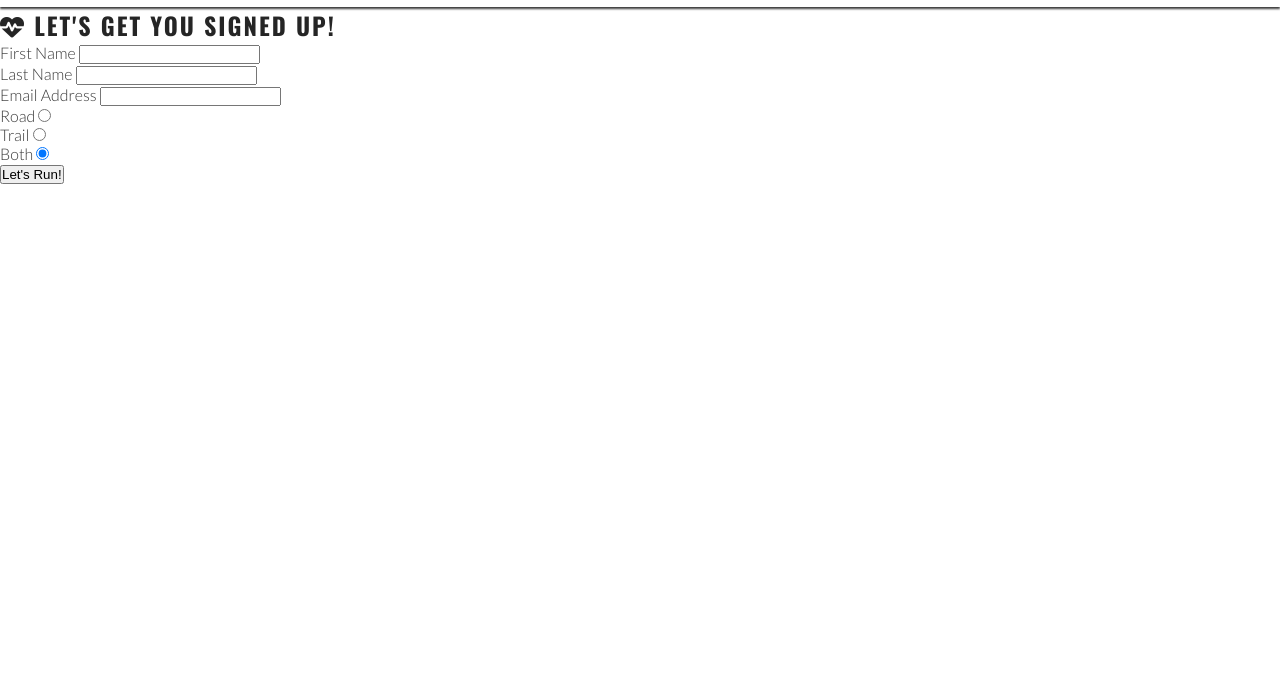
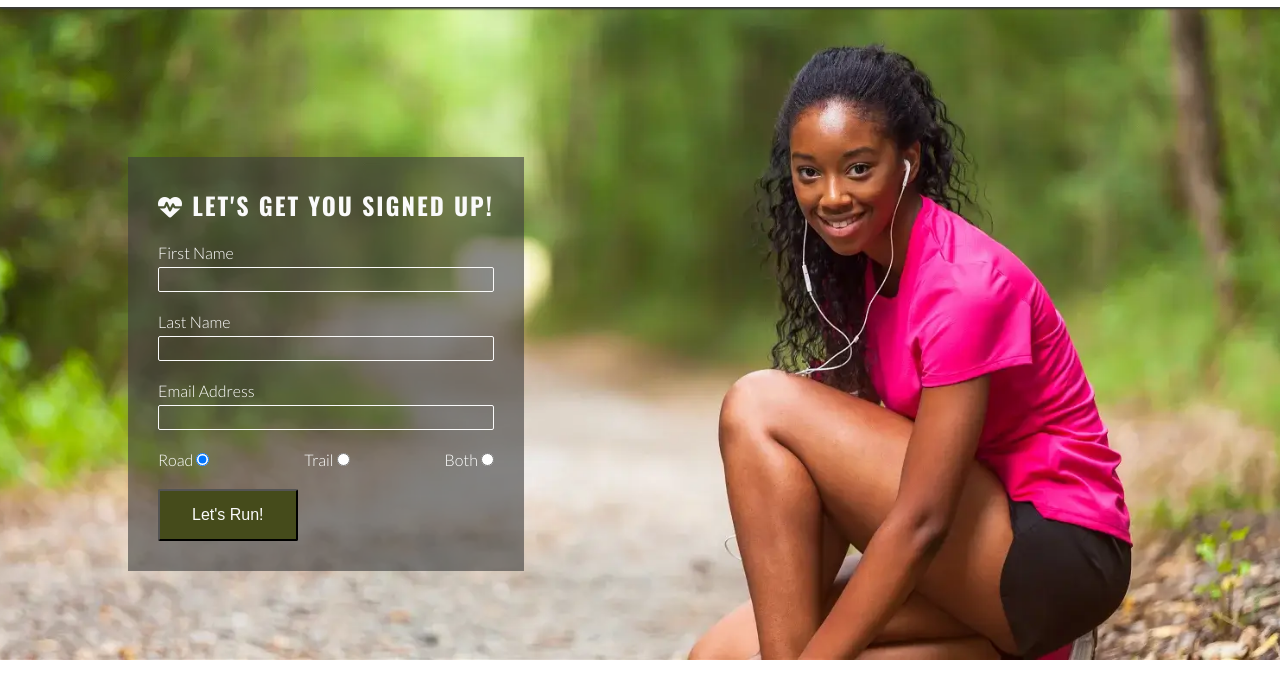
Before and after one commit to weakn1337/love-running, a plain HTML site: page signup.html in a window 1280 px wide. Shown: the part 72-749 px from the top of the page. Drawn offline with nearby package versions, Linux system fonts and the light colour scheme.

```diff
--- a/assets/css/style.css
+++ b/assets/css/style.css
@@ -89,6 +89,9 @@ main {
     /* Make main element take up any surplus space to push footer down */
     flex: 1 0 auto;
     margin-top: 47px;
+
+    display: flex;
+    flex-direction: column;
 }
 
 /* Hero section */
@@ -211,6 +214,49 @@ main {
     color: #3a3a3a;
 }
 
+#signup {
+    background-image: url("../images/signup-image.webp");
+    background-size: cover;
+    background-position: 75%;
+    padding: 20px 10% 0 10%;
+    flex-grow: 1;
+}
+
+#signup-form {
+    color: #ffffff;
+    background-color: rgba(60, 60, 60, 0.6);
+    padding: 30px;
+}
+
+#signup-form>h2 {
+    color: #fafafa;
+    margin-bottom: 20px;
+}
+
+.text-input {
+    background: transparent;
+    color: #fafafa;
+    width: 100%;
+    height: 25px;
+    margin: 5px 0 20px 0;
+    border: 1px solid #fafafa;
+    border-radius: 2px;
+    padding: 0 5px;
+}
+.radio-buttons {
+    width: 100%;
+    display: flex;
+    justify-content: space-between;
+}
+.join-button {
+    margin-top: 20px;
+    border-radius: 2px;
+    padding: 15px 32px;
+    font-size: 100%;
+    background-color: #454b1b;
+    color: #fafafa;
+}
+
 /* Media query: large or landscape phones (576px and up) */
 @media screen and (min-width: 576px) {
     #photos {
@@ -283,6 +329,24 @@ main {
     #photos {
         column-count: 3;
     }
+    #signup {
+        background-position: center;
+        position: relative;
+    }
+    #signup-form {
+        max-width: 400px;
+        position: absolute;
+        left: 10%;
+        top: 150px;
+    }
+    .text-input:hover {
+        border-color: #f16c6b;
+    }
+
+    .join-button:hover {
+        background-color: #fafafa;
+        color: #454b1b;
+    }
 }
 
 /* Large devices (laptops and desktops, 992px and up) */
--- a/signup.html
+++ b/signup.html
@@ -35,8 +35,8 @@
     <!-- Main content -->
     <main>
         <section id="signup">
+            <form id="signup-form" method="POST" action="https://formdump.codeinstitute.net">
                 <h2><i class="fa-solid fa-heartbeat"></i> Let's get you signed up!</h2>
-            <form id="signup-form" method="POST" action="https://formdump.codeinstitute.net"></form>
                 <label for="first-name">First Name</label>
                 <input type="text" name="first_name" id="first-name" class="text-input" required>
                 <br>
@@ -53,16 +53,20 @@
                     </div>
                     <div>
                         <label for="trail">Trail</label>
-                    <input type="radio" name="running_preference" id="trail" value="trail" required checked>
+                        <input type="radio" name="running_preference" id="trail" value="trail" required>
                     </div>
                     <div>
                         <label for="both">Both</label>
-                    <input type="radio" name="running_preference" id="both" value="both" required checked>
+                        <input type="radio" name="running_preference" id="both" value="both" required>
                     </div>
                 </div>
                 <button type="submit" class="join-button">Let's Run!</button>
             </form>
         </section>
+
+
+
+
 
     </main>
 
```
Also changed, not shown: assets/images/signup-image.webp (added). Lines whose indentation alone changed are shown as unchanged.
